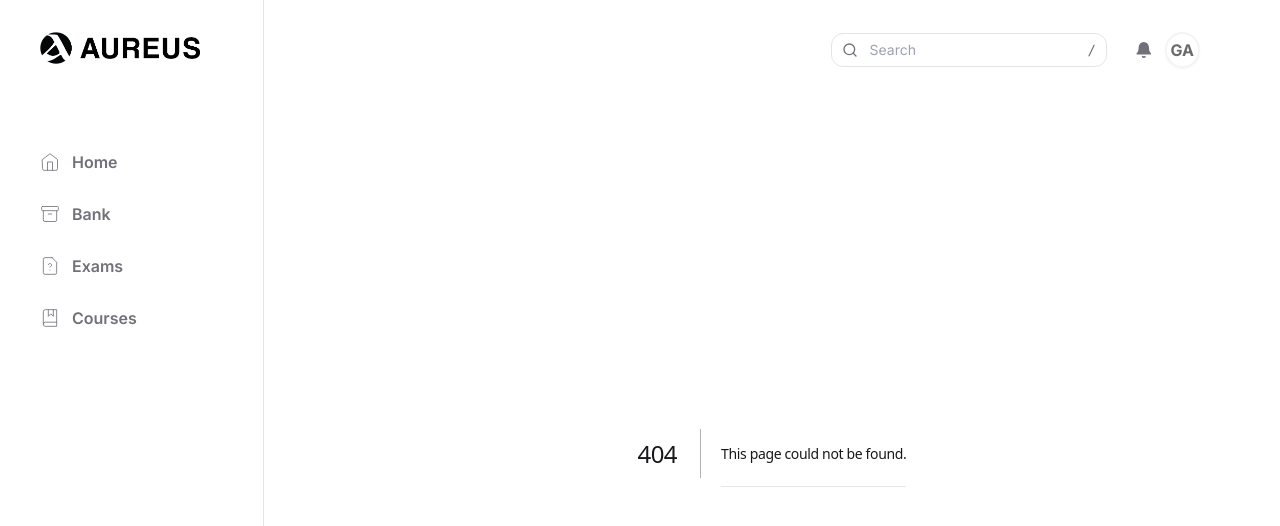
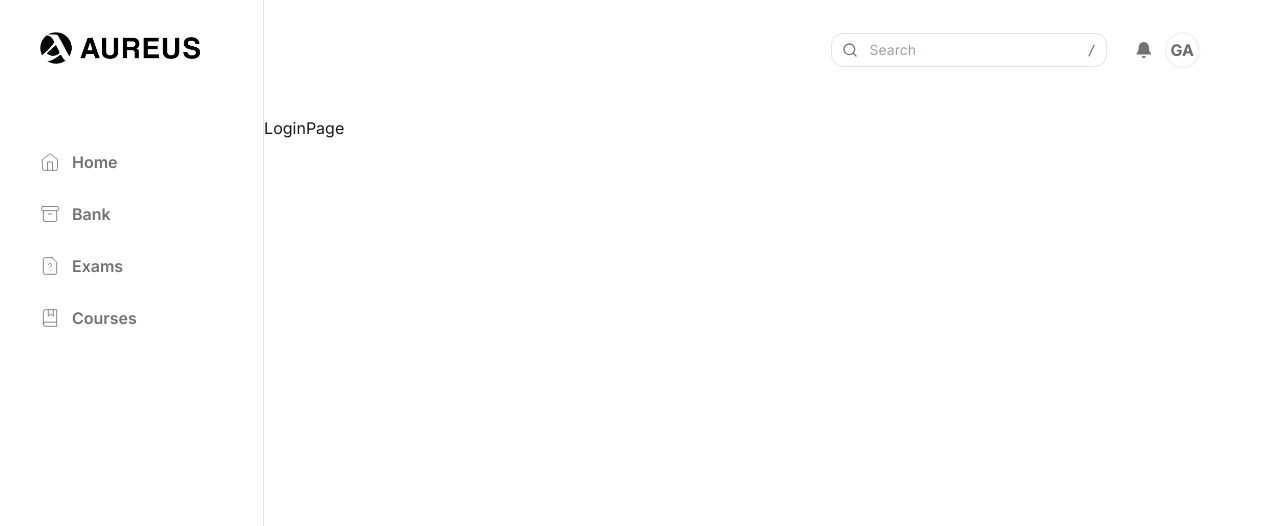
Before and after one commit to NashNoman/AureusEMS, a Next.js app in the folder nextjs/: page /login in a window 1280 px wide. Before the commit this address had no page. Shown: the top 526 px of the page. Built offline with nearby package versions, Linux system fonts and the light colour scheme.

Commit message:
Created login route and installed next-auth package

```diff
--- /dev/null
+++ b/nextjs/app/login/page.tsx
@@ -0,0 +1,5 @@
+import React from "react";
+
+export default function LoginPage() {
+  return <div>LoginPage</div>;
+}
--- a/nextjs/package.json
+++ b/nextjs/package.json
@@ -53,6 +53,7 @@
     "lucide-react": "^0.292.0",
     "mongoose": "^8.0.1",
     "next": "^14.0.3",
+    "next-auth": "^4.24.5",
     "react": "^18.2.0",
     "react-day-picker": "^8.9.1",
     "react-dom": "^18.2.0",
```
Also changed, not shown: 1 other file (tests, documents, lock files or other folders).
